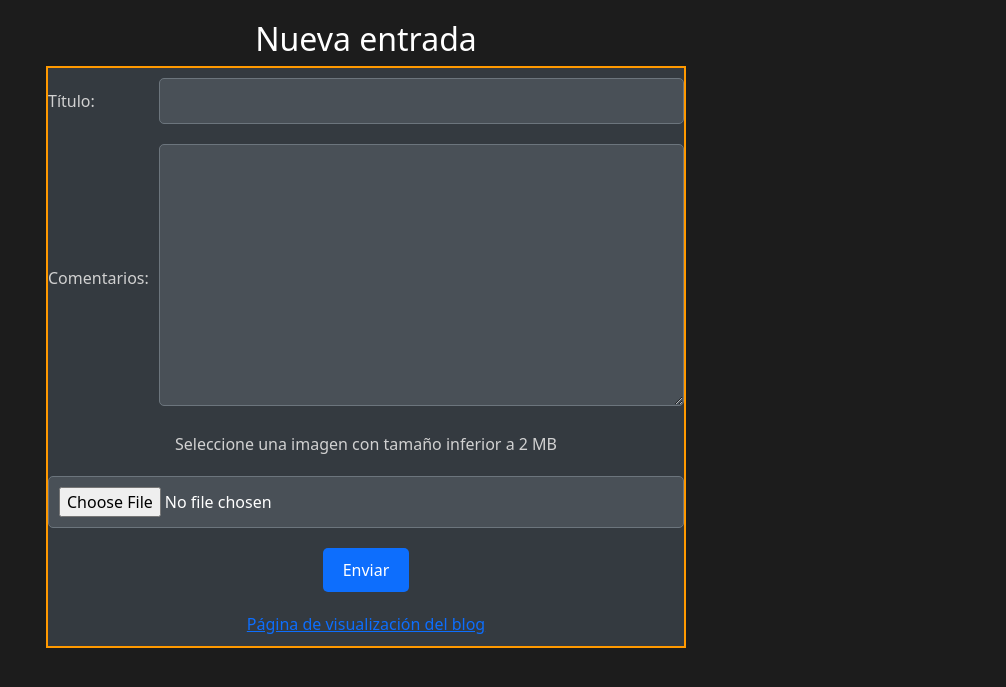
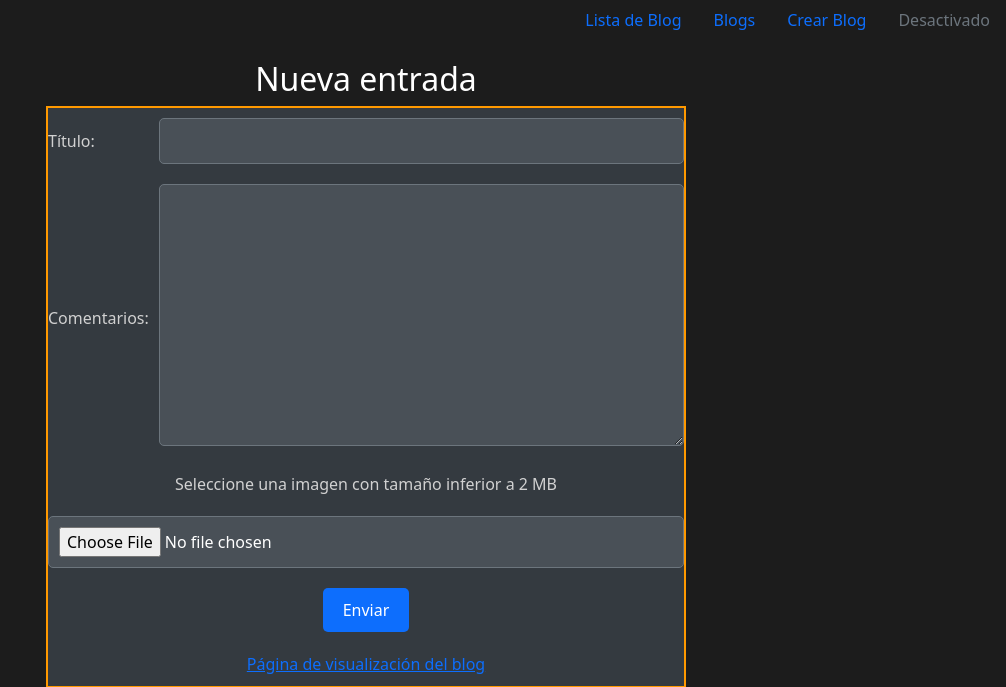
Before and after one commit to pedromigueltorres01/BlogBase, a PHP site: page /Formulario.php in a window 1280 px wide. Shown: the top 687 px of the page, without its empty margins (274-1280 px from the left). Run offline with PHP 8.4, Linux system fonts and the light colour scheme.

Commit message:
Añade una barra de navegación y se crea un directorio Layouts

```diff
--- a/views/Formulario.php
+++ b/views/Formulario.php
@@ -4,7 +4,7 @@
     <meta charset="utf-8">
     <meta name="viewport" content="width=device-width, initial-scale=1.0">
     <title>Blog Píldoras</title>
-    <link rel="stylesheet" href="resource/bootstrap-5.0.2-dist/css/bootstrap.min.css">
+    <link rel="stylesheet" href="../resource/bootstrap-5.0.2-dist/css/bootstrap.min.css">
     <style>
         body {
             background-color: #1c1c1c; /* Fondo negro */
@@ -58,6 +58,12 @@
 </head>
 
 <body>
+    <div>
+    <?php
+    // Menu
+       require_once('layouts/menu.php');
+    ?>
+    </div>
     <h2>Nueva entrada</h2>
     <form action="../controller/transacciones.php" method="post" enctype="multipart/form-data" name="form1">
         <table class="form-table">
@@ -93,6 +99,6 @@
         </table>
     </form>
     <p>&nbsp;</p>
-    <script src="resource/bootstrap-5.0.2-dist/js/bootstrap.min.js"></script>
+    <script src="../resource/bootstrap-5.0.2-dist/js/bootstrap.min.js"></script>
 </body>
 </html>
--- /dev/null
+++ b/views/layouts/menu.php
@@ -0,0 +1,24 @@
+<!DOCTYPE html>
+<html>
+<head>
+	<meta charset="utf-8">
+	<meta name="viewport" content="width=device-width, initial-scale=1">
+	<title></title>
+</head>
+<body>
+<ul class="nav justify-content-end">
+  <li class="nav-item">
+    <a class="nav-link active" aria-current="page" href="Blog_disponibles.php">Lista de Blog</a>
+  </li>
+  <li class="nav-item">
+    <a class="nav-link" href="index.php">Blogs</a>
+  </li>
+  <li class="nav-item">
+    <a class="nav-link" href="Formulario.php">Crear Blog</a>
+  </li>
+  <li class="nav-item">
+    <a class="nav-link disabled" href="#" tabindex="-1" aria-disabled="true">Desactivado</a>
+  </li>
+</ul>
+</body>
+</html>
```
Also changed, not shown: views/Blog_disponibles.php (+7 -0 lines), views/Mostrar_blog.php (+6 -1 lines), 1 other file.
